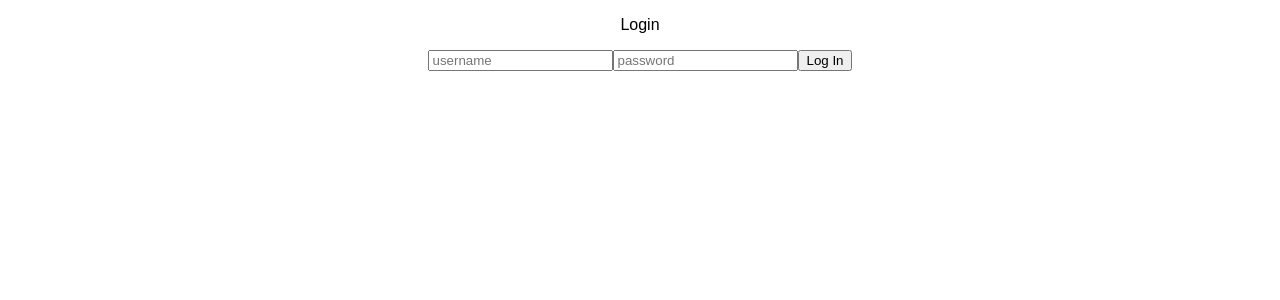
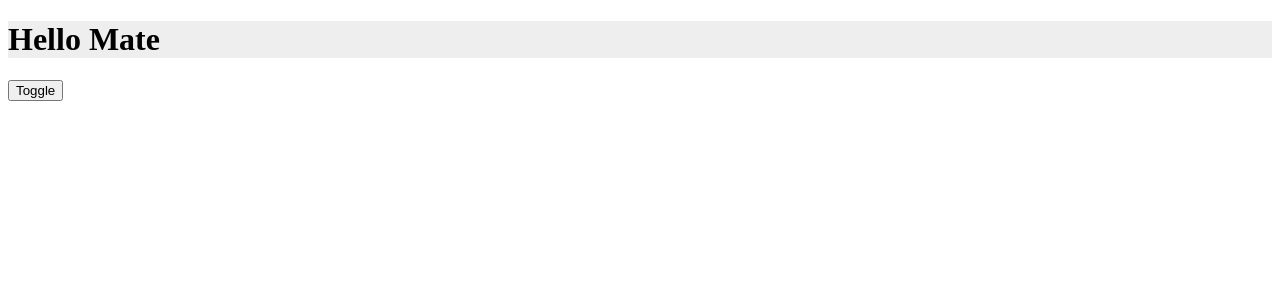
Before and after one commit to Selimology/basicsOfReact, a React (Create React App) app: page / in a window 1280 px wide. Shown: the top 300 px of the page. Built offline with nearby package versions, Linux system fonts and the light colour scheme.

Commit message:
useContext Example ContextProvider, createContext, useContext

```diff
--- /dev/null
+++ b/src/LearnUseContext.js
@@ -0,0 +1,19 @@
+import React, { useContext } from "react";
+import { ThemeContext } from "./index";
+
+function LearnUseContext() {
+  const [theme, toggleTheme] = useContext(ThemeContext);
+
+  console.log("The theme is", theme);
+
+  return (
+    <>
+      <h1 style={{ background: theme.background, color: theme.foreground }}>
+        Hello Mate
+      </h1>
+      <button onClick={toggleTheme}>Toggle </button>
+    </>
+  );
+}
+
+export default LearnUseContext;
--- a/src/Login.js
+++ b/src/Login.js
@@ -1,5 +1,6 @@
-import React, { useReducer } from "react";
+import React, { useReducer, useContext } from "react";
 import { logincheck } from "./utils";
+import { ThemeContext } from "./index";
 
 function reducer(state, action) {
   switch (action.type) {
--- a/src/index.js
+++ b/src/index.js
@@ -1,9 +1,43 @@
+import React, { useState } from "react";
 import { createRoot } from "react-dom/client";
 
 import App from "./App";
 import Login from "./Login";
+import LearnUseContext from "./LearnUseContext";
 
 const rootElement = document.getElementById("root");
 const root = createRoot(rootElement);
 
-root.render(<Login />);
+const themes = {
+  light: {
+    foreground: "#000000",
+    background: "#eeeeee"
+  },
+  dark: {
+    foreground: "#ffffff",
+    background: "#222222"
+  }
+};
+
+export const ThemeContext = React.createContext();
+const ThemeContextProvider = ({ children }) => {
+  const [theme, setTheme] = useState(themes.light);
+  const [activeTheme, setActiveTheme] = useState("light");
+
+  const toggleTheme = () => {
+    const nextTheme = activeTheme === "light" ? "dark" : "light";
+    setTheme(themes[nextTheme]);
+    setActiveTheme(nextTheme);
+  };
+  return (
+    <ThemeContext.Provider value={[theme, toggleTheme]}>
+      {children}
+    </ThemeContext.Provider>
+  );
+};
+
+root.render(
+  <ThemeContextProvider>
+    <LearnUseContext />
+  </ThemeContextProvider>
+);
```
